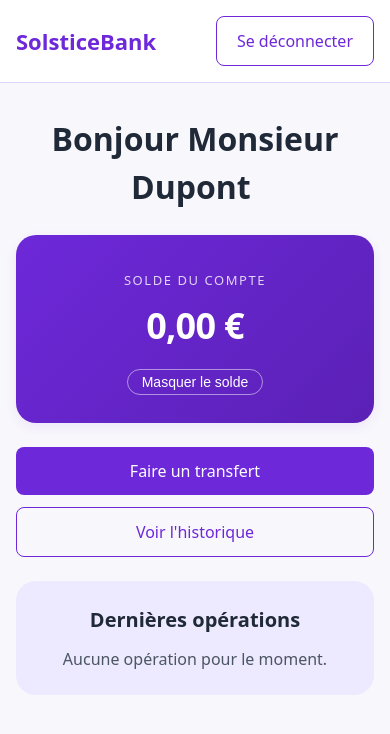
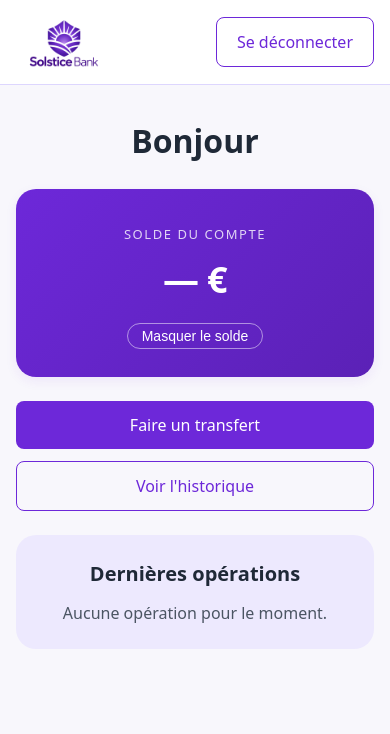
Before and after one commit to Poco2406/SolsticeBank, a React (Vite) app in the folder frontend/: page /accueil in a window 390 px wide. Shown: the top 734 px of the page. Built offline with nearby package versions, Linux system fonts and the light colour scheme.

Commit message:
animation

```diff
--- a/frontend/src/Pages/Accueil.css
+++ b/frontend/src/Pages/Accueil.css
@@ -99,28 +99,6 @@
   color: var(--gris-texte);
 }
 
-/* Petite main qui salue */
-.salut {
-  display: inline-block;
-  transform-origin: 70% 70%;
-  animation: saluer 1.2s ease-in-out 0.6s 2;
-}
-
-@keyframes saluer {
-  0%,
-  100% {
-    transform: rotate(0);
-  }
-  20%,
-  60% {
-    transform: rotate(18deg);
-  }
-  40%,
-  80% {
-    transform: rotate(-10deg);
-  }
-}
-
 @media (max-width: 600px) {
   .actions {
     flex-direction: column;
--- a/frontend/src/Pages/Accueil.tsx
+++ b/frontend/src/Pages/Accueil.tsx
@@ -1,11 +1,70 @@
 import { useState } from 'react'
+// import { useEffect } from 'react' // ← à décommenter pour l'étape 3 (voir plus bas)
 import { Link } from 'react-router-dom'
 import Entete from '../components/Entete'
 import { useCompteur } from '../hooks/useCompteur'
 import './Accueil.css'
 
+/*
+ * ============================================================================
+ *  BRANCHER CETTE PAGE SUR LE BACKEND
+ * ============================================================================
+ *
+ *  Même principe que la page Historique (voir le commentaire en haut de
+ *  Historique.tsx) : la page appelle l'API du backend, jamais la base de
+ *  données directement.
+ *
+ *  Ce que l'équipe backend doit fournir
+ *  ------------------------------------
+ *  Une route qui renvoie le client connecté (identifié par sa session) :
+ *
+ *      GET /api/client
+ *
+ *  Réponse attendue (au format du type `Client` ci-dessous) :
+ *
+ *      { "civilite": "madame", "prenom": "Marie", "nom": "Durand",
+ *        "solde": 1250.40 }
+ *
+ *  `civilite` vaut "monsieur", "madame" ou null si non renseignée.
+ *
+ *  Pour les dernières opérations, réutiliser la route de l'Historique
+ *  (GET /api/operations) en ne gardant que les 3 ou 5 premières.
+ *
+ *  Étapes côté frontend
+ *  --------------------
+ *  1. Le proxy /api dans vite.config.ts (voir Historique.tsx, étape 1).
+ *
+ *  2. Dans le composant, remplacer
+ *        const [client] = useState<Client | null>(null)
+ *     par
+ *        const [client, setClient] = useState<Client | null>(null)
+ *
+ *  3. Décommenter `import { useEffect }` en haut du fichier et ajouter :
+ *
+ *        useEffect(() => {
+ *          fetch('/api/client', { credentials: 'include' })
+ *            .then((reponse) => {
+ *              // 401 = session expirée → retour à la page de connexion
+ *              if (reponse.status === 401) return navigate('/')
+ *              if (!reponse.ok) throw new Error(`Erreur ${reponse.status}`)
+ *              return reponse.json().then((donnees: Client) => setClient(donnees))
+ *            })
+ *            .catch(() => {
+ *              // afficher un message d'erreur à l'utilisateur
+ *            })
+ *        }, [navigate])
+ *
+ *     (avec `const navigate = useNavigate()` importé de react-router-dom)
+ *
+ *  Tant que `client` vaut null, la page affiche « Bonjour » et un solde
+ *  « — € » : elle fonctionne déjà, et se remplit dès que le backend
+ *  répond. Le solde défile tout seul jusqu'au bon montant.
+ * ============================================================================
+ */
+
 type Civilite = 'monsieur' | 'madame' | null
 
+// Format du client tel que la page l'attend
 type Client = {
   civilite: Civilite
   prenom: string
@@ -13,25 +72,22 @@ type Client = {
   solde: number
 }
 
-// TODO : remplacer par les données du client récupérées depuis le backend
-const client: Client = {
-  civilite: 'monsieur',
-  prenom: 'Jean',
-  nom: 'Dupont',
-  solde: 0,
-}
-
 // « Bonjour Monsieur Dupont », « Bonjour Madame Dupont »,
-// ou « Bonjour Jean Dupont » si la civilité n'est pas renseignée
-function salutation({ civilite, prenom, nom }: Client) {
+// « Bonjour Jean Dupont » si la civilité n'est pas renseignée,
+// ou simplement « Bonjour » pendant le chargement
+function salutation(client: Client | null) {
+  if (!client) return 'Bonjour'
+  const { civilite, prenom, nom } = client
   if (civilite === 'monsieur') return `Bonjour Monsieur ${nom}`
   if (civilite === 'madame') return `Bonjour Madame ${nom}`
   return `Bonjour ${prenom} ${nom}`
 }
 
 function Accueil() {
+  // null tant que le backend n'est pas branché (voir étape 2 plus haut)
+  const [client] = useState<Client | null>(null)
   const [soldeVisible, setSoldeVisible] = useState(true)
-  const soldeAnime = useCompteur(client.solde)
+  const soldeAnime = useCompteur(client?.solde ?? 0)
 
   return (
     <div className="page-app">
@@ -39,7 +95,7 @@ function Accueil() {
 
       <main className="contenu">
         <h1 className="titre-accueil apparition">
-          {salutation(client)} <span className="salut"></span>
+          {salutation(client)}
         </h1>
 
         <section className="carte-solde apparition">
@@ -48,10 +104,12 @@ function Accueil() {
             className={`carte-solde-montant ${soldeVisible ? '' : 'masque'}`}
             aria-hidden={!soldeVisible}
           >
-            {soldeAnime.toLocaleString('fr-FR', {
-              style: 'currency',
-              currency: 'EUR',
-            })}
+            {client
+              ? soldeAnime.toLocaleString('fr-FR', {
+                  style: 'currency',
+                  currency: 'EUR',
+                })
+              : '— €'}
           </p>
           <button
             type="button"
@@ -74,7 +132,7 @@ function Accueil() {
 
         <section className="encadre apparition">
           <h2>Dernières opérations</h2>
-          {/* TODO : afficher les dernières opérations depuis le backend */}
+          {/* TODO : afficher les dernières opérations (GET /api/operations, voir plus haut) */}
           <p className="vide">Aucune opération pour le moment.</p>
         </section>
       </main>
--- a/frontend/src/components/Entete.css
+++ b/frontend/src/components/Entete.css
@@ -8,14 +8,29 @@
 }
 
 .logo {
-  color: var(--violet);
-  font-size: 22px;
-  font-weight: 700;
-  text-decoration: none;
+  display: flex;
+  transition: transform 0.2s;
+
+  &:hover {
+    transform: scale(1.04);
+  }
+}
+
+/* Même logo que les pages Connexion et Inscription, en plus petit */
+.logo-image {
+  display: block;
+  width: 120px;
+  height: 64px;
+  object-fit: contain;
 }
 
 @media (max-width: 600px) {
   .entete {
     padding-inline: 16px;
   }
+
+  .logo-image {
+    width: 96px;
+    height: 52px;
+  }
 }
--- a/frontend/src/components/Entete.tsx
+++ b/frontend/src/components/Entete.tsx
@@ -1,12 +1,13 @@
 import { Link } from 'react-router-dom'
+import logoSolstice from '../assets/SolsticeBank.png'
 import './Entete.css'
 
 // En-tête commun à toutes les pages après connexion
 function Entete() {
   return (
     <header className="entete">
-      <Link to="/accueil" className="logo">
-        SolsticeBank
+      <Link to="/accueil" className="logo" aria-label="Retour à l'accueil">
+        <img src={logoSolstice} alt="Solstice Bank" className="logo-image" />
       </Link>
       <Link to="/" className="bouton bouton-secondaire">
         Se déconnecter
```
